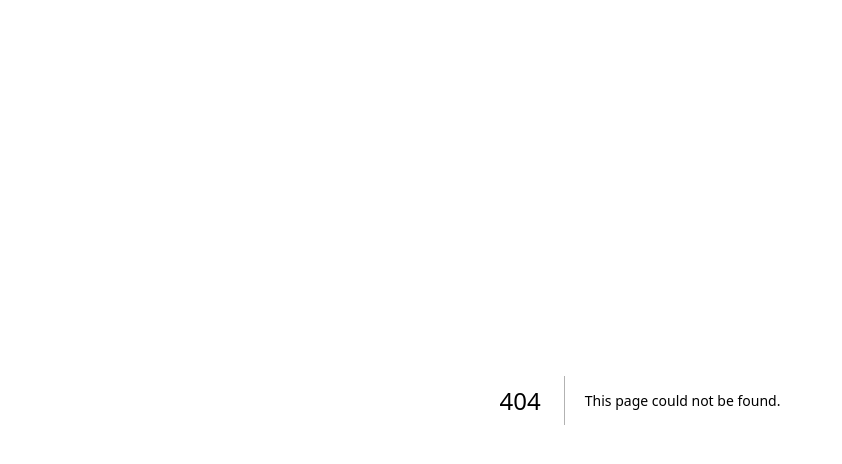
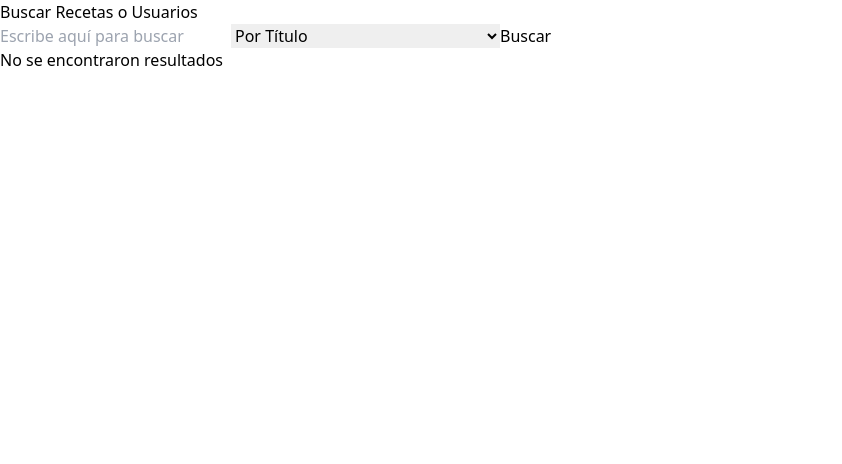
Before and after one commit to BenitezFranco/trabajoFinal, a Next.js app in the folder frontend/: page /search in a window 1280 px wide. Before the commit this address had no page. Shown: the top 464 px of the page, without its empty margins (0-842 px from the left). Built offline with nearby package versions, Linux system fonts and the light colour scheme.

Commit message:
Agregando buscador basico

```diff
--- /dev/null
+++ b/frontend/components/search/Search.jsx
@@ -0,0 +1,66 @@
+import { useState } from 'react';
+import Link from 'next/link';
+
+const Search = () => {
+    const [searchTerm, setSearchTerm] = useState('');
+    const [filter, setFilter] = useState('titulo'); // Estado para el filtro seleccionado
+    const [results, setResults] = useState([]);
+
+    const handleSearch = async (e) => {
+        e.preventDefault();
+
+        // Realiza la búsqueda enviando el filtro y el término al backend
+        try {
+            const response = await fetch(`http://localhost:3000/search?filter=${filter}&term=${searchTerm}`);
+            const data = await response.json();
+            setResults(data);
+        } catch (error) {
+            console.error('Error al realizar la búsqueda:', error);
+        }
+    };
+
+    return (
+        <div>
+            <form onSubmit={handleSearch}>
+                <input
+                    type="text"
+                    value={searchTerm}
+                    onChange={(e) => setSearchTerm(e.target.value)}
+                    placeholder="Escribe aquí para buscar"
+                />
+
+                {/* Dropdown para seleccionar el filtro */}
+                <select value={filter} onChange={(e) => setFilter(e.target.value)}>
+                    <option value="titulo">Por Título</option>
+                    <option value="ingredientes">Por Ingredientes</option>
+                    <option value="dificultad">Por Dificultad</option>
+                    <option value="creador">Por Creador (nombre de usuario)</option>
+                    <option value="usuario">Buscar Usuario</option>
+                </select>
+
+                <button type="submit">Buscar</button>
+            </form>
+
+            {/* Mostrar los resultados */}
+            {results.length > 0 ? (
+                <ul>
+                    {results.map((item) => (
+                        <li key={item.id_usuario || item.id_receta} >
+                            {item.nombre ? (
+                                <span>Usuario: {item.nombre} (ID: {item.id_usuario})</span>
+                            ) : (
+                                <Link href={`/recipe/${item.id_receta}`}>
+                                <p>Receta: {item.titulo} Descripcion: {item.descripcion}</p>
+                                </Link>
+                            )}
+                        </li>
+                    ))}
+                </ul>
+            ) : (
+                <p>No se encontraron resultados</p>
+            )}
+        </div>
+    );
+};
+
+export default Search;
--- a/frontend/pages/Header.jsx
+++ b/frontend/pages/Header.jsx
@@ -1,12 +1,15 @@
+import Link from 'next/link';
 const Header = () => {
     const handleLogout = () => {
         localStorage.removeItem('token');
         window.location.href = '/login'; // Redirigir al login
     };
-
     return (
         <header className="bg-blue-500 text-white p-4 flex justify-between items-center">
             <h1 className="text-lg font-bold">FootBook</h1>
+            <Link href="/search">
+                <p>Ir al buscador</p>
+            </Link>
             <button onClick={handleLogout} className="bg-red-600 hover:bg-red-700 p-2 rounded">
                 Cerrar Sesión
             </button>
--- /dev/null
+++ b/frontend/pages/search.jsx
@@ -0,0 +1,12 @@
+import Search  from "../components/search/Search";
+
+const SearchPage = () => {
+    return (
+        <div>
+            <h1>Buscar Recetas o Usuarios</h1>
+            <Search /> {/* Llama al componente de búsqueda */}
+        </div>
+    );
+};
+
+export default SearchPage;
```
Also changed, not shown: 2 other files (tests, documents, lock files or other folders).
